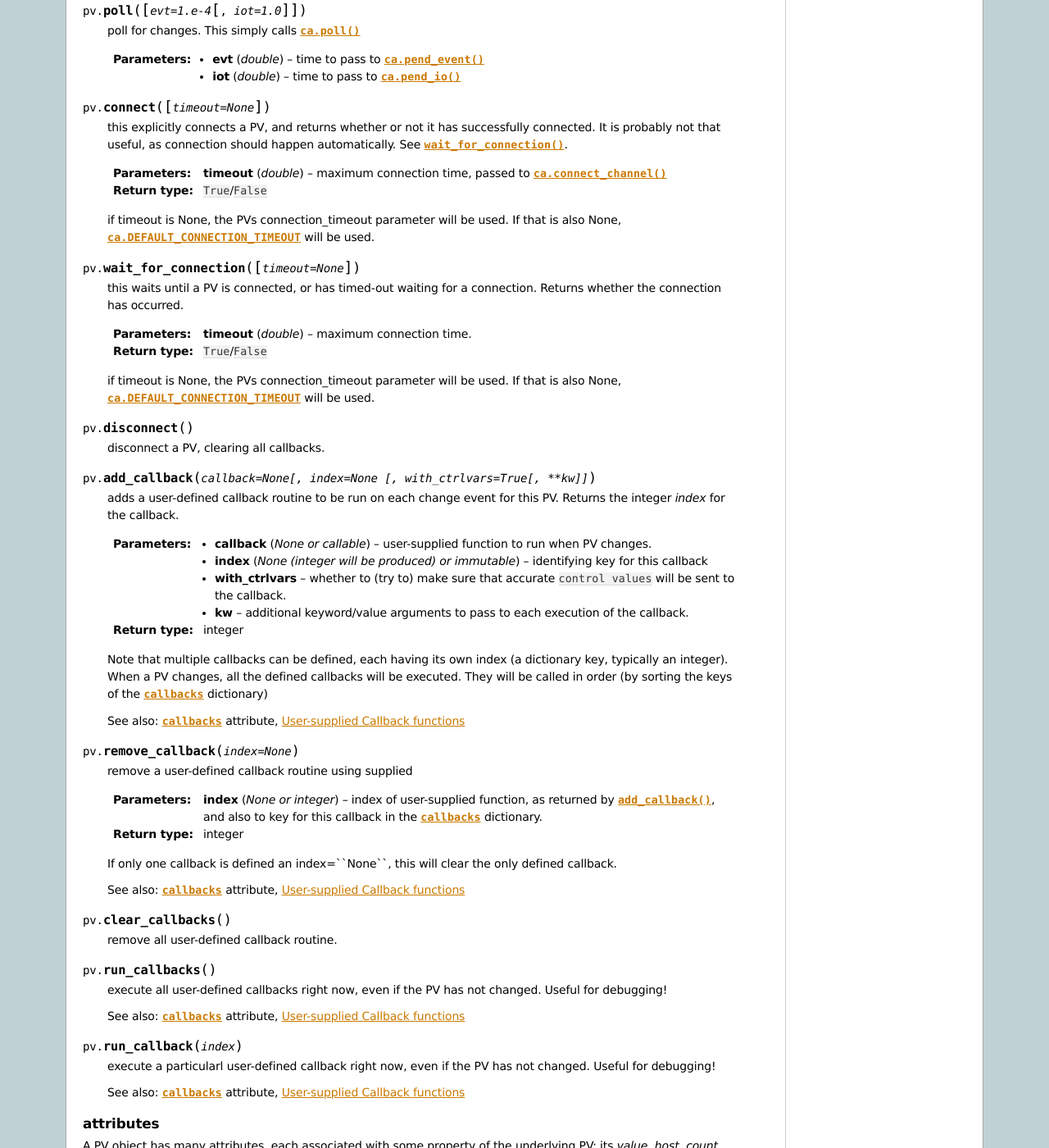
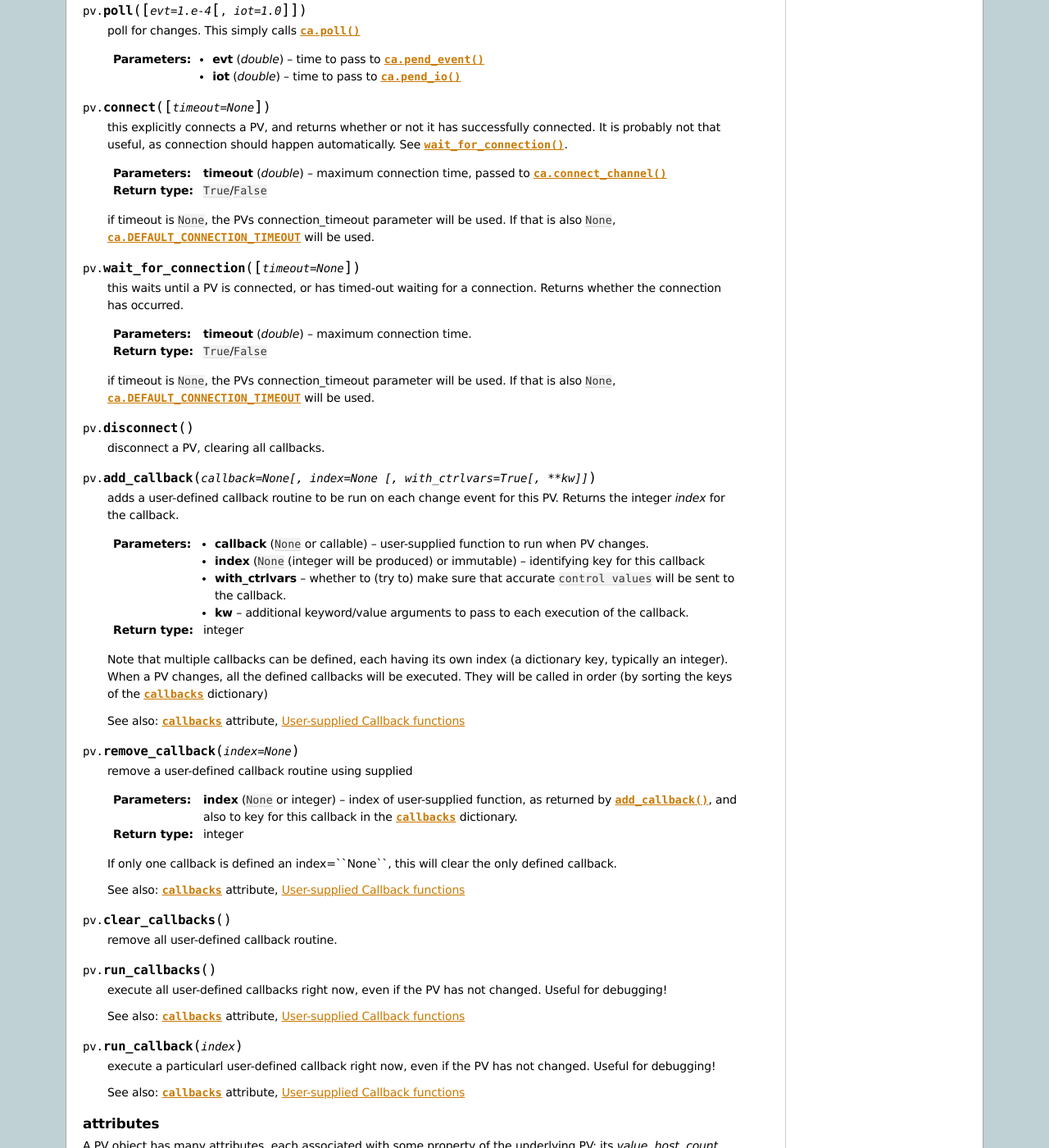
Before and after one commit to pyepics/pyepics, a Sphinx documentation site: the page built from doc/pv.rst, in a window 1280 px wide and 1400 px high, scrolled down 1827 px. Shown: the whole window at 82% size. Built offline with Sphinx 7.4.7, drawn with Linux system fonts in a browser that asks for light colours; formulas are drawn with MathJax 3; the version number is read from the project's files by our own code; some of the changed text lies outside the part shown.

```diff
--- a/doc/installation.rst
+++ b/doc/installation.rst
@@ -22,6 +22,11 @@ are included and installed so that no other Epics installation is required
 to use the modules.  For Unix-like systems, these are assumed to be
 available (and findable by Python at runtime) on the system. This may mean
 setting LD_LIBRARY_PATH or DYLD_LIBRARY_PATH or configuring ldconfig.
+
+.. _numpy module:   http://numpy.scipy.org/
+
+The Python `numpy module`_ is not required, but will be used to convert
+EPICS waveforms values into numerical array data if available, and is strongly encouraged.
 
 Downloads
 ~~~~~~~~~~~~~
--- a/doc/pv.rst
+++ b/doc/pv.rst
@@ -29,9 +29,9 @@ The :class:`PV` class
    :param auto_monitor:  whether to automatically monitor the PV for changes.
    :type auto_monitor: ``None``, ``True``, ``False``, or bitmask (see :ref:`pv-automonitor-label`)
    :param connection_callback: user-defined function called on changes to PV connection status.
-   :type connection_callback:  callable or None
+   :type connection_callback:  callable or ``None``
    :param connection_timeout:  time (in seconds) to wait for connection before giving up
-   :type connection_timeout:  float or None
+   :type connection_timeout:  float or ``None``
    :param verbose:  whether to print out debugging messages
    :type verbose: ``True``/``False``
 
@@ -80,7 +80,7 @@ callbacks to be executed when the PV changes.
    get and return the current value of the PV
 
    :param count:  maximum number of array elements to return
-   :type count:  integer or None
+   :type count:  integer or ``None``
    :param as_string:  whether to return the string representation of the  value.
    :type as_string: ``True``/``False``
    :param as_numpy:  whether to try to return a numpy array where appropriate.
@@ -142,7 +142,7 @@ completed.   See :ref:`pv-putwait-label` for more details.
    :type  timeout:  double
    :rtype:    ``True``/``False``
 
-   if timeout is None, the PVs connection_timeout parameter will be used. If that is also None,
+   if timeout is ``None``, the PVs connection_timeout parameter will be used. If that is also ``None``,
    :data:`ca.DEFAULT_CONNECTION_TIMEOUT`  will be used.
 
 .. method:: wait_for_connection([timeout=None])
@@ -154,7 +154,7 @@ completed.   See :ref:`pv-putwait-label` for more details.
    :type  timeout:  double
    :rtype:    ``True``/``False``
 
-   if timeout is None, the PVs connection_timeout parameter will be used. If that is also None,
+   if timeout is ``None``, the PVs connection_timeout parameter will be used. If that is also ``None``,
    :data:`ca.DEFAULT_CONNECTION_TIMEOUT`  will be used.
 
 
@@ -168,10 +168,10 @@ completed.   See :ref:`pv-putwait-label` for more details.
    this PV.  Returns the integer *index*  for the callback.
 
    :param callback: user-supplied function to run when PV changes.
-   :type callback: None or callable
+   :type callback: ``None`` or callable
    :param index: identifying key for this callback
    :param with_ctrlvars:  whether to (try to) make sure that accurate  ``control values`` will be sent to the callback.
-   :type index: None (integer will be produced) or immutable
+   :type index: ``None`` (integer will be produced) or immutable
    :param kw: additional keyword/value arguments to pass to each execution of the callback.
    :rtype:  integer
 
@@ -188,7 +188,7 @@ completed.   See :ref:`pv-putwait-label` for more details.
 
    :param index: index of user-supplied function, as returned by :meth:`add_callback`,
         and also to key for  this callback in the  :attr:`callbacks` dictionary.
-   :type index: None or integer
+   :type index: ``None`` or integer
    :rtype:  integer
 
    If only one callback is defined an index=``None``, this will clear the
@@ -437,7 +437,7 @@ Possible values for :attr:`auto_monitor` are:
   :ref:`advanced-large-arrays-label` for more details.
 
 ``True``
-  When *auto_monitor* is set to True, the value will be monitored using
+  When *auto_monitor* is set to ``True``, the value will be monitored using
   the default subscription mask set at :data:`ca.DEFAULT_SUBSCRIPTION_MASK`.
 
   This mask determines which kinds of changes cause the PV to update. By
@@ -521,7 +521,7 @@ following keyword parameters:
                   and the PV object
 
 Some of these may not be directly applicable to all PV data types, and some
-values may be None if the control parameters have not yet been fetched with
+values may be ``None`` if the control parameters have not yet been fetched with
 :meth:`get_ctrlvars`.
 
 It is important to keep in mind that the callback function will be run
@@ -560,7 +560,7 @@ A connection callback should be prepared to receive the following keyword argume
     * `pvname`: the name of the pv
     * `conn`: the connection status
 
-where *conn* will be either `True` or `False`, specifying whether the PV is
+where *conn* will be either ``True` or ``False``, specifying whether the PV is
 now connected.   A simple example is given below.
 
 
@@ -590,7 +590,7 @@ not be used as an accurate clock -- the actual wait time may be slightly
 longer.
 
 A second method is to use the 'use_complete' option and watch for the
-:attr:`put_complete` attribute to become True after a :meth:`put`.  This is
+:attr:`put_complete` attribute to become ``True`` after a :meth:`put`.  This is
 somewhat more flexible than using `wait=True` as above, because you can more
 carefully control how often you look for a :meth:`put` to complete, and
 what to do in the interim.  A simple example would be::
@@ -725,7 +725,7 @@ desire able to get at the name of the ENUM state, not just its integer
 value.
 
 To get the string representation of a PVs value, use either the
-:attr:`char_value` attribute or the *as_string=True* argument to :meth:`get`
+:attr:`char_value` attribute or the `as_string=True` argument to :meth:`get`
 
 
 Example of :meth:`put`
--- a/doc/wx.rst
+++ b/doc/wx.rst
@@ -42,7 +42,7 @@ PVMixin
 
 .. method::   Update(value=None)
 
-   set the widgets value from the PV's value.   If value=None, the current
+   set the widgets value from the PV's value.   If value=``None``, the current
    value for the PV is used.
 
 .. method::   GetValue(as_string=True)
@@ -100,7 +100,7 @@ PVText
 
   By default, the text colour will be overriden when the PV enters an
   alarm state. These colours can be modified (or disabled by being set
-  to None) as part of the constructor.
+  to ``None``) as part of the constructor.
 
   "units" specifies a unit suffix (like ' A' or ' mm') to put after the text
   value whenever it is displayed.
@@ -259,7 +259,7 @@ PVCollapsiblePane
     By default, the foreground colour of the pane button will be overriden
     when the PV enters an alarm state. On GTK, this means the colour of the
     triangular drop-down button but not the label text. These colours can
-    be modified (or disabled by being set to None) as part of the
+    be modified (or disabled by being set to ``None``) as part of the
     constructor.
 
     Supports the .SetTranslation() method, whose argument is a dictionary
```
Also changed, not shown: other parts of doc/pv.rst (+2 -2 lines), doc/ca.rst (+7 -7 lines), doc/devices.rst (+4 -4 lines), doc/overview.rst (+56 -57 lines).
